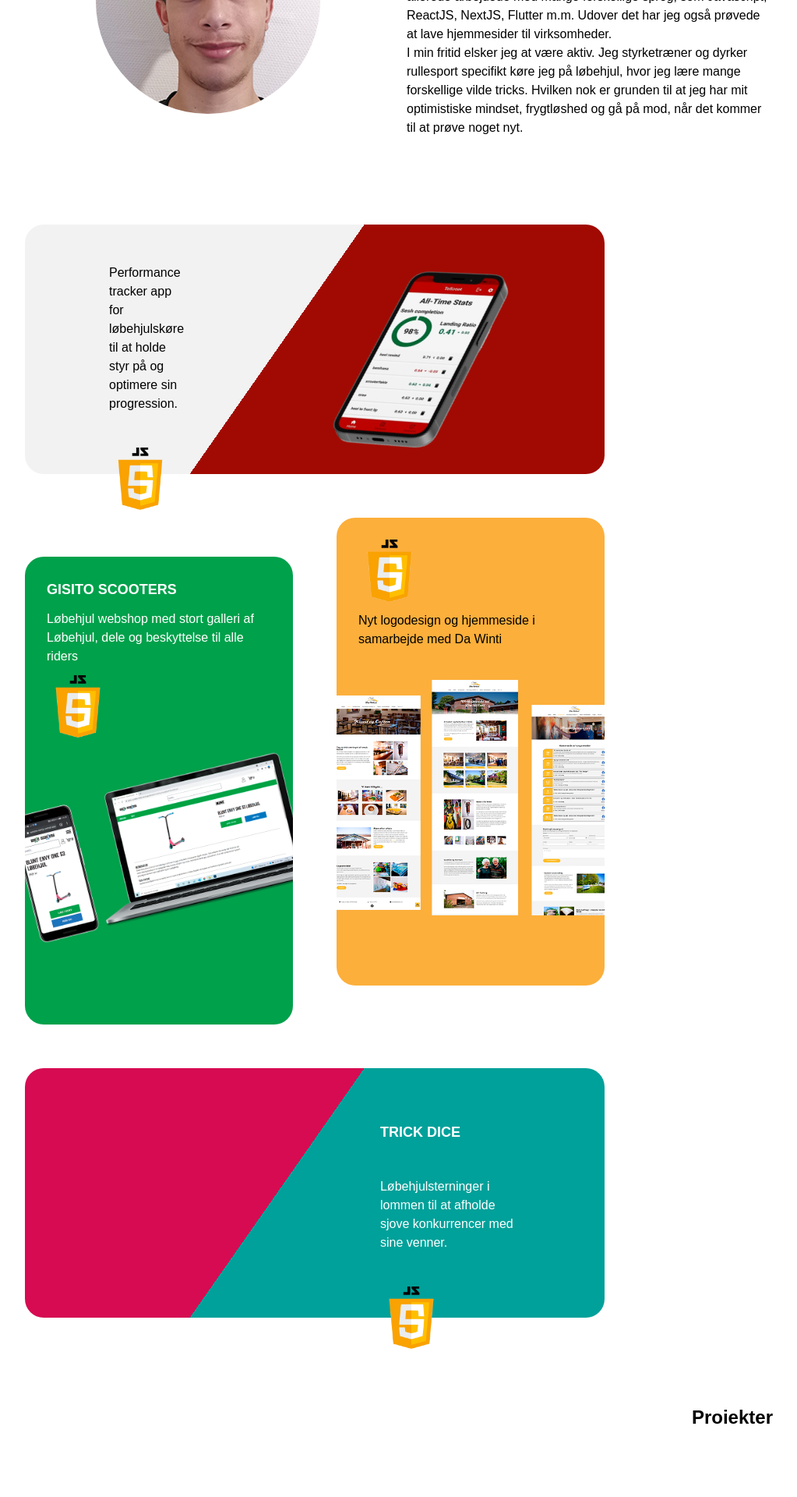
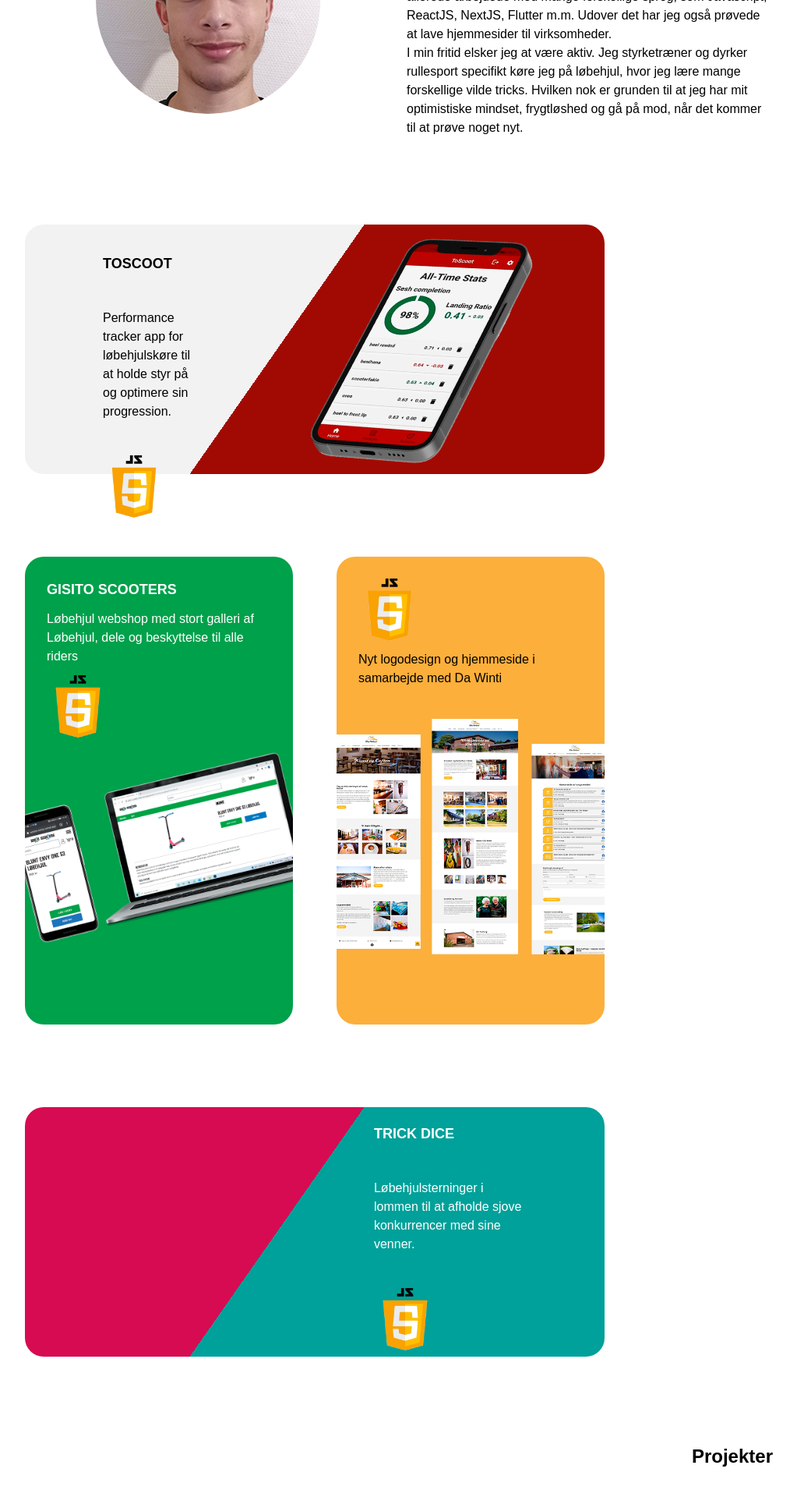
Before and after one commit to Drescher-Rijna/portfolio, a Next.js app: page / in a window 1280 px wide. Shown: the part 908-2828 px from the top of the page at 78% size, without its empty margins (128-1151 px from the left). Built offline with nearby package versions, Linux system fonts and the light colour scheme; grey boxes are pictures that could not be loaded.

Commit message:
små ændringer på mobil

```diff
--- a/styles/globals.css
+++ b/styles/globals.css
@@ -398,11 +398,11 @@ footer p {
 #projekter-section {
   overflow: hidden;
   @apply px-6;
-  @apply my-28;
-  @apply pb-6;
+  @apply mt-28;
+  @apply pb-20;
   display: grid;
   grid-template-columns: 1fr;
-  @apply gap-y-14;
+  @apply gap-y-20;
   grid-template-areas:
     "projekt-titel"
     "toscoot"
@@ -518,24 +518,29 @@ footer p {
 }
 
 .tilt-toscoot:hover .mockup-toscoot {
-  transform: scale(1.1);
+  transform: scale(1.5) rotate(-18deg);
+
 }
 
 .tilt-inner-toscoot {
   max-height: 500px;
+  max-width: 100%;
   @apply grid;
-  @apply gap-y-3;
-  grid-template-columns: 1fr;
+  @apply gap-y-0;
+  @apply place-content-center;
+  grid-template-columns: 2fr;
+  grid-template-rows: 1fr 1fr;
   grid-template-areas:
   "description-toscoot"
   "mockup-toscoot";
 }
 
+
 .mockup-toscoot {
   @apply ease-in-out;
   transition: all 1s;
-  transform: rotate(-15deg);
   z-index: 3;
+  transform: scale(1.4) rotate(-18deg);
 }
 
 .project-container-toscoot {
@@ -548,6 +553,7 @@ footer p {
     @apply grid;
     @apply grid-cols-1;
     @apply gap-y-3;
+    @apply pb-0;
 }
 
 
@@ -825,8 +831,19 @@ footer p {
 
 
 
-
-/* min-width 480px */
+/* 420 px */
+@media only screen and (min-width: 420px) {
+  #projekter-section {
+    @apply gap-y-24;
+  }
+
+  #projekter-section h2 {
+    @apply -mb-16;
+  }
+}
+
+
+/* min-width 640px */
 @screen sm {
 
   /* HERO-IMAGE */
@@ -872,16 +889,23 @@ footer p {
 
   /* Projekter section */
   #projekter-section {
+    overflow: hidden;
     @apply px-6;
-    @apply my-20;
+    @apply mt-20;
+    @apply pb-20;
     display: grid;
     grid-template-columns: 1fr 1fr;
     @apply gap-y-6;
     @apply gap-x-6;
     grid-template-areas:
+      "projekt-titel projekt-titel"
       "toscoot toscoot"
       "gisitoscooters dawinti"
       "trickdice trickdice";
+  }
+
+  #projekter-section h2 {
+    @apply mb-0;
   }
 
   .Tilt {
@@ -892,9 +916,9 @@ footer p {
   }
 
   .tilt-dawinti {
-    height: 450px;
+    height: 510px;
     background-color: #fcaf3b;
-    margin-bottom: 50px;
+    margin-top: 50px;
     @apply ease-in-out;
   }
 
@@ -902,35 +926,145 @@ footer p {
     background-color: #dd9932;
   }
 
+
+
   .tilt-toscoot {
-    @apply h-80;
+    @apply flex;
+    @apply relative;
+    @apply justify-center;
+    @apply align-middle;
+    @apply h-72;
     @apply ease-in-out;
     background-color: #a10a02;
-    background-image: -webkit-linear-gradient( -45deg, #a10a02 0%, #a10a02 50%, #f2f2f2 50%, #f2f2f2 100%);
-    background-image: linear-gradient( -45deg, #a10a02 0%, #a10a02 50%, #f2f2f2 50%, #f2f2f2 100%);
+    background-image: -webkit-linear-gradient( -55deg, #a10a02 0%, #a10a02 50%, #f2f2f2 50%, #f2f2f2 100%);
+    background-image: linear-gradient( -55deg, #a10a02 0%, #a10a02 50%, #f2f2f2 50%, #f2f2f2 100%);
   }
 
   .tilt-toscoot:hover {
-    background-image: -webkit-linear-gradient( -45deg, #b90900 0%, #b90900 50%, #e2e2e2 50%, #e2e2e2 100%);
-    background-image: linear-gradient( -45deg, #b90900 0%, #b90900 50%, #e2e2e2 50%, #e2e2e2 100%);
-  }
+    background-image: -webkit-linear-gradient( -55deg, #b90900 0%, #b90900 50%, #e2e2e2 50%, #e2e2e2 100%);
+    background-image: linear-gradient( -55deg, #b90900 0%, #b90900 50%, #e2e2e2 50%, #e2e2e2 100%);
+  }
+
+  .tilt-toscoot:hover .mockup-toscoot {
+    transform: scale(1.1);
+  }
+
+  .tilt-inner-toscoot {
+    @apply relative;
+    @apply max-h-72;
+    @apply p-5;
+    @apply grid;
+    @apply gap-x-0;
+    @apply items-center;
+    @apply place-content-center;
+    grid-template-columns: 1fr 1fr;
+    grid-template-areas:
+    "description-toscoot mockup-toscoot";
+  }
+
+  .tilt-desc-toscoot {
+    grid-area: description-toscoot;
+    @apply max-h-72;
+    @apply text-black;
+    @apply p-5;
+    @apply grid;
+    @apply grid-cols-1;
+    @apply gap-y-3;
+  }
+
+
+  .mockup-toscoot {
+    @apply ease-in-out;
+    transition: all 1s;
+    @apply absolute;
+    grid-area: mockup-toscoot;
+    transform: rotate(0deg);
+    min-width: 300px;
+    max-width: 400px;
+    z-index: 2;
+  }
+
+  .project-container-toscoot {
+    @apply flex;
+    @apply items-center;
+    @apply justify-center;
+    @apply relative;
+    @apply w-full;
+    @apply h-72;
+  }
+
 
   .tilt-trickdice {
-    @apply h-80;
+    @apply h-72;
+    @apply flex;
+    @apply justify-center;
+    @apply align-middle;
     background-color: #00a19a;
     @apply ease-in-out;
-    background-image: -webkit-linear-gradient( -45deg, #00a19a 0%, #00a19a 50%, #d60b52 50%, #d60b52 100%);
-    background-image: linear-gradient( -45deg, #00a19a 0%, #00a19a 50%, #d60b52 50%, #d60b52 100%);
+    background-image: -webkit-linear-gradient( -55deg, #00a19a 0%, #00a19a 60%, #d60b52 60%, #d60b52 100%);
+    background-image: linear-gradient( -55deg, #00a19a 0%, #00a19a 60%, #d60b52 60%, #d60b52 100%);
   }
 
   .tilt-trickdice:hover {
-    background-image: -webkit-linear-gradient( -45deg, #008079 0%, #008079 50%, #bb0b49 50%, #bb0b49 100%);
-    background-image: linear-gradient( -45deg, #008079 0%, #008079 50%, #bb0b49 50%, #bb0b49 100%);
+    background-image: -webkit-linear-gradient( -55deg, #008079 0%, #008079 60%, #bb0b49 60%, #bb0b49 100%);
+    background-image: linear-gradient( -55deg, #008079 0%, #008079 60%, #bb0b49 60%, #bb0b49 100%);
+  }
+
+  .tilt-trickdice:hover .mockup-trickdice {
+    transform: scale(1.1);
+  }
+
+  .mockup-trickdice  {
+    transform: rotate(-10deg);
+  }
+
+  .tilt-inner-trickdice {
+    @apply relative;
+    @apply max-h-72;
+    @apply p-5;
+    @apply grid;
+    @apply gap-x-0;
+    @apply items-center;
+    @apply place-content-center;
+    grid-template-columns: 2fr 2fr;
+    grid-template-areas:
+    "mockup-trickdice description-trickdice";
+  }
+
+  .tilt-desc-trickdice {
+    grid-area: description-trickdice;
+    @apply max-h-72;
+    @apply h-72;
+    @apply p-5;
+    @apply grid;
+    @apply grid-cols-1;
+    @apply gap-y-3;
+    @apply text-white;
+  }
+
+
+  .mockup-trickdice {
+    @apply ease-in-out;
+    transition: all 1s;
+    @apply absolute;
+    grid-area: mockup-trickdice;
+    @apply max-h-96;
+    @apply m-0;
+    z-index: 2;
+  }
+
+  .project-container-trickdice {
+    @apply relative;
+    @apply w-full;
+    @apply flex;
+    @apply items-center;
+    @apply justify-start;
+    @apply m-0;
   }
 
   .tilt-gisitoscooters {
-    height: 450px;
-    margin-top: 50px;
+    height: 510px;
+    margin-bottom: 50px;
     background-color: #00a14b;
     @apply ease-in-out;
   }
@@ -1556,7 +1690,6 @@ footer p {
   }
 
   .tilt-gisitoscooters {
-
     height: 600px;
     margin-top: 50px;
     background-color: #00a14b;
```
